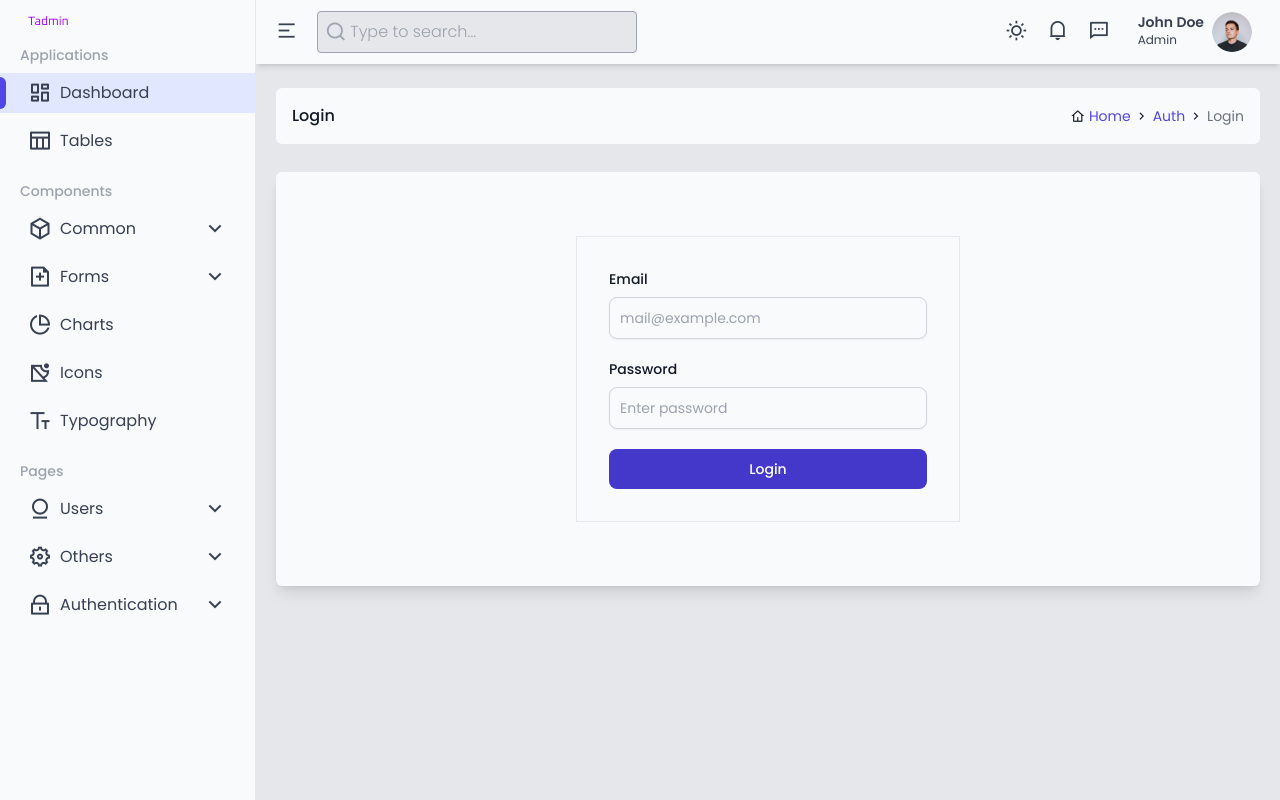
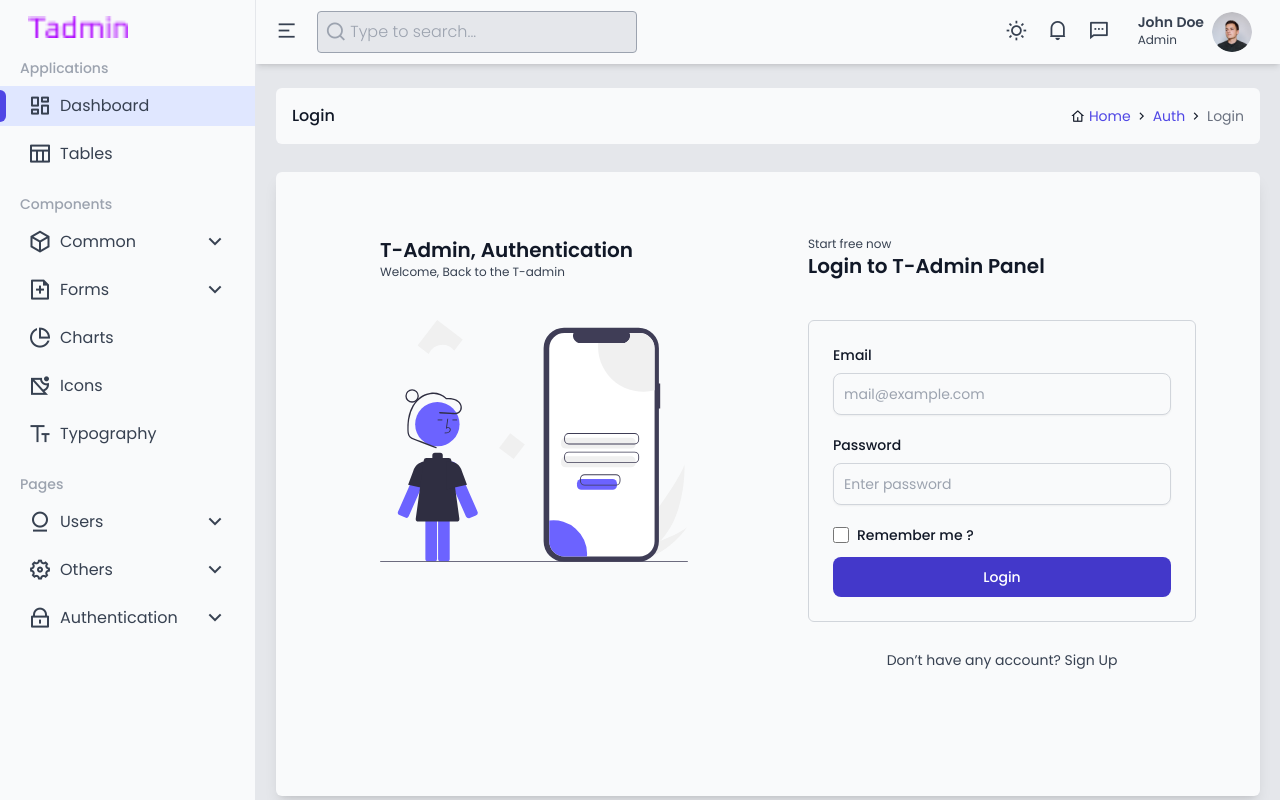
Before and after one commit to shantojatri/free-vue-tailwind-dashboard, a Vue app: page /login in a window 1280 px wide. Built offline with nearby package versions, Linux system fonts and the light colour scheme.

Commit message:
Update the login and registration apage

```diff
--- a/src/components/Partials/Sidebar.vue
+++ b/src/components/Partials/Sidebar.vue
@@ -126,8 +126,9 @@ const handleChildClick = (submenu: any) => {
       <div class="px-7">
         <RouterLink to="/">
           <img
+            class="w-[50%]"
             :src="Tadmin"
-            alt="w-40"
+            alt="t-admin"
           />
         </RouterLink>
       </div>
--- a/src/views/auth/Login.vue
+++ b/src/views/auth/Login.vue
@@ -1,6 +1,7 @@
-<script setup lang="ts">
+R<script setup lang="ts">
 import MainLayout from "@/layouts/MainLayout.vue";
 import Breadcrumb from "@/components/Partials/Breadcrumb.vue";
+import { RouterLink } from "vue-router";
 </script>
 
 <template>
@@ -8,8 +9,41 @@ import Breadcrumb from "@/components/Partials/Breadcrumb.vue";
     <!-- Breadcrumb -->
     <Breadcrumb :items="['Home', 'Auth', 'Login']" />
 
-    <div class="card p-16">
-      <form class="max-w-sm mx-auto p-8 border">
+    <div class="card min-h-[78vh] p-16">
+      <div class="grid md:grid-cols-2 gap-4 md:gap-8 xl:gap-20">
+        <!-- Left Side  -->
+        <div class="max-w-[700px] px-10">
+          <div class="mb-10">
+            <h3 class="text-xl font-semibold text-gray-900 dark:text-gray-50">
+              T-Admin, Authentication
+            </h3>
+            <p class="text-xs font-normal text-gray-700 dark:text-gray-100">
+              Welcome, Back to the T-admin
+            </p>
+          </div>
+          <div class="text-end">
+            <img
+              class="w-full"
+              src="../../assets/images/Illustration/login.svg"
+              alt="Login Svg"
+            />
+          </div>
+        </div>
+
+        <!-- Right Side  -->
+        <div class="w-full">
+          <div class="mb-10">
+            <p class="text-xs font-normal text-gray-700 dark:text-gray-100">
+              Start free now
+            </p>
+            <h3 class="text-xl font-semibold text-gray-900 dark:text-gray-50">
+              Login to T-Admin Panel
+            </h3>
+          </div>
+
+          <form
+            class="p-6 border border-gray-300 dark:border-gray-400 rounded-md"
+          >
             <div class="mb-5">
               <label
                 for="email"
@@ -19,7 +53,7 @@ import Breadcrumb from "@/components/Partials/Breadcrumb.vue";
               <input
                 type="email"
                 id="email"
-            class="shadow-sm bg-gray-50 border border-gray-300 text-gray-900 text-sm rounded-lg focus:ring-indigo-600 focus:border-indigo-600 block w-full p-2.5 dark:bg-gray-700 dark:border-gray-600 dark:placeholder-gray-400 dark:text-white dark:focus:ring-indigo-600 dark:focus:border-indigo-600 dark:shadow-sm-light"
+                class="shadow-sm bg-gray-50 border border-gray-300 text-gray-900 text-sm rounded-lg focus:ring-indigo-600 focus:border-indigo-600 block w-full p-2.5 dark:bg-neutral-800 dark:border-neutral-600 dark:placeholder-gray-400 dark:text-white dark:focus:ring-indigo-600 dark:focus:border-indigo-600 dark:shadow-sm-light"
                 placeholder="mail@example.com"
                 required
               />
@@ -33,18 +67,49 @@ import Breadcrumb from "@/components/Partials/Breadcrumb.vue";
               <input
                 type="password"
                 id="password"
-            class="shadow-sm bg-gray-50 border border-gray-300 text-gray-900 text-sm rounded-lg focus:ring-indigo-600 focus:border-indigo-600 block w-full p-2.5 dark:bg-gray-700 dark:border-gray-600 dark:placeholder-gray-400 dark:text-white dark:focus:ring-indigo-600 dark:focus:border-indigo-600 dark:shadow-sm-light"
+                class="shadow-sm bg-gray-50 border border-gray-300 text-gray-900 text-sm rounded-lg focus:ring-indigo-600 focus:border-indigo-600 block w-full p-2.5 dark:bg-neutral-800 dark:border-neutral-600 dark:placeholder-gray-400 dark:text-white dark:focus:ring-indigo-600 dark:focus:border-indigo-600 dark:shadow-sm-light"
                 placeholder="Enter password"
                 required
               />
             </div>
+
+            <div class="flex items-start mb-3">
+              <div class="flex items-center h-5">
+                <input
+                  id="rememberMe"
+                  type="checkbox"
+                  value=""
+                  class="w-4 h-4 border border-gray-300 rounded bg-gray-50 focus:ring-3 focus:ring-blue-300 dark:bg-gray-700 dark:border-gray-600 dark:focus:ring-blue-600 dark:ring-offset-gray-800 dark:focus:ring-offset-gray-800"
+                  required
+                />
+              </div>
+              <label
+                for="rememberMe"
+                class="ms-2 text-sm font-medium text-gray-900 dark:text-gray-300"
+              >
+                Remember me ?
+              </label>
+            </div>
+
             <button
               type="submit"
-          class="w-full text-white bg-indigo-700 hover:bg-indigo-800 focus:ring-4 focus:outline-none focus:ring-blue-300 font-medium rounded-lg text-sm px-5 py-2.5 text-center dark:bg-indigo-600 dark:hover:bg-indigo-700 dark:focus:ring-indigo-800"
+              class="w-full text-white bg-indigo-700 hover:bg-indigo-800 focus:ring-0 focus:outline-none font-medium rounded-lg text-sm px-5 py-2.5 text-center"
             >
               Login
             </button>
           </form>
+
+          <div
+            class="text-sm font-normal text-gray-700 dark:text-gray-100 text-center mt-7"
+          >
+            <p>Don’t have any account?
+              <RouterLink to="/register">
+                Sign Up
+              </RouterLink>
+            </p>
+          </div>
+        </div>
+      </div>
     </div>
   </MainLayout>
 </template>
--- a/src/views/auth/Register.vue
+++ b/src/views/auth/Register.vue
@@ -1,6 +1,7 @@
 <script setup lang="ts">
 import MainLayout from "@/layouts/MainLayout.vue";
 import Breadcrumb from "@/components/Partials/Breadcrumb.vue";
+import { RouterLink } from "vue-router";
 </script>
 
 <template>
@@ -8,9 +9,23 @@ import Breadcrumb from "@/components/Partials/Breadcrumb.vue";
     <!-- Breadcrumb -->
     <Breadcrumb :items="['Home', 'Auth', 'Register']" />
 
-    <div class="card p-16">
-      <form class="max-w-sm mx-auto p-8 border">
-        <div class="mb-5">
+    <div class="card min-h-[78vh] px-16 py-10">
+      <div class="grid md:grid-cols-2 gap-4 md:gap-8 xl:gap-20">
+        <!-- Left Side  -->
+        <div class="w-full">
+          <div class="mb-10">
+            <p class="text-xs font-normal text-gray-700 dark:text-gray-100">
+              Start free now
+            </p>
+            <h3 class="text-xl font-semibold text-gray-900 dark:text-gray-50">
+              Sign Up to T-Admin Panel
+            </h3>
+          </div>
+
+          <form
+            class="p-6 border border-gray-300 dark:border-gray-400 rounded-md"
+          >
+            <div class="mb-3">
               <label
                 for="fullName"
                 class="block mb-2 text-sm font-medium text-gray-900 dark:text-white"
@@ -19,12 +34,12 @@ import Breadcrumb from "@/components/Partials/Breadcrumb.vue";
               <input
                 type="text"
                 id="fullName"
-            class="shadow-sm bg-gray-50 border border-gray-300 text-gray-900 text-sm rounded-lg focus:ring-indigo-600 focus:border-indigo-600 block w-full p-2.5 dark:bg-gray-700 dark:border-gray-600 dark:placeholder-gray-400 dark:text-white dark:focus:ring-indigo-600 dark:focus:border-indigo-600 dark:shadow-sm-light"
+                class="shadow-sm bg-gray-50 border border-gray-300 text-gray-900 text-sm rounded-lg focus:ring-indigo-600 focus:border-indigo-600 block w-full p-2.5 dark:bg-neutral-800 dark:border-neutral-600 dark:placeholder-gray-400 dark:text-white dark:focus:ring-indigo-600 dark:focus:border-indigo-600 dark:shadow-sm-light"
                 placeholder="Example: John Smith"
                 required
               />
             </div>
-        <div class="mb-5">
+            <div class="mb-3">
               <label
                 for="email"
                 class="block mb-2 text-sm font-medium text-gray-900 dark:text-white"
@@ -33,26 +48,26 @@ import Breadcrumb from "@/components/Partials/Breadcrumb.vue";
               <input
                 type="email"
                 id="email"
-            class="shadow-sm bg-gray-50 border border-gray-300 text-gray-900 text-sm rounded-lg focus:ring-indigo-600 focus:border-indigo-600 block w-full p-2.5 dark:bg-gray-700 dark:border-gray-600 dark:placeholder-gray-400 dark:text-white dark:focus:ring-indigo-600 dark:focus:border-indigo-600 dark:shadow-sm-light"
+                class="shadow-sm bg-gray-50 border border-gray-300 text-gray-900 text-sm rounded-lg focus:ring-indigo-600 focus:border-indigo-600 block w-full p-2.5 dark:bg-neutral-800 dark:border-neutral-600 dark:placeholder-gray-400 dark:text-white dark:focus:ring-indigo-600 dark:focus:border-indigo-600 dark:shadow-sm-light"
                 placeholder="mail@example.com"
                 required
               />
             </div>
-        <div class="mb-5">
+            <div class="mb-3">
               <label
                 for="phone"
                 class="block mb-2 text-sm font-medium text-gray-900 dark:text-white"
                 >Phone</label
               >
               <input
-            type="text"
+                type="tel"
                 id="phone"
-            class="shadow-sm bg-gray-50 border border-gray-300 text-gray-900 text-sm rounded-lg focus:ring-indigo-600 focus:border-indigo-600 block w-full p-2.5 dark:bg-gray-700 dark:border-gray-600 dark:placeholder-gray-400 dark:text-white dark:focus:ring-indigo-600 dark:focus:border-indigo-600 dark:shadow-sm-light"
+                class="shadow-sm bg-gray-50 border border-gray-300 text-gray-900 text-sm rounded-lg focus:ring-indigo-600 focus:border-indigo-600 block w-full p-2.5 dark:bg-neutral-800 dark:border-neutral-600 dark:placeholder-gray-400 dark:text-white dark:focus:ring-indigo-600 dark:focus:border-indigo-600 dark:shadow-sm-light"
                 placeholder="01XXX-XXXXXXX"
                 required
               />
             </div>
-        <div class="mb-5">
+            <div class="mb-3">
               <label
                 for="password"
                 class="block mb-2 text-sm font-medium text-gray-900 dark:text-white"
@@ -61,26 +76,28 @@ import Breadcrumb from "@/components/Partials/Breadcrumb.vue";
               <input
                 type="password"
                 id="password"
-            class="shadow-sm bg-gray-50 border border-gray-300 text-gray-900 text-sm rounded-lg focus:ring-indigo-600 focus:border-indigo-600 block w-full p-2.5 dark:bg-gray-700 dark:border-gray-600 dark:placeholder-gray-400 dark:text-white dark:focus:ring-indigo-600 dark:focus:border-indigo-600 dark:shadow-sm-light"
+                class="shadow-sm bg-gray-50 border border-gray-300 text-gray-900 text-sm rounded-lg focus:ring-indigo-600 focus:border-indigo-600 block w-full p-2.5 dark:bg-neutral-800 dark:border-neutral-600 dark:placeholder-gray-400 dark:text-white dark:focus:ring-indigo-600 dark:focus:border-indigo-600 dark:shadow-sm-light"
                 placeholder="Enter password"
                 required
               />
             </div>
-        <div class="mb-5">
+
+            <div class="mb-3">
               <label
-            for="repeat-password"
+                for="confirm_password"
                 class="block mb-2 text-sm font-medium text-gray-900 dark:text-white"
-            >Confirm password</label
+                >Confirm Password</label
               >
               <input
                 type="password"
-            id="repeat-password"
-            class="shadow-sm bg-gray-50 border border-gray-300 text-gray-900 text-sm rounded-lg focus:ring-indigo-600 focus:border-indigo-600 block w-full p-2.5 dark:bg-gray-700 dark:border-gray-600 dark:placeholder-gray-400 dark:text-white dark:focus:ring-indigo-600 dark:focus:border-indigo-600 dark:shadow-sm-light"
+                id="confirm_password"
+                class="shadow-sm bg-gray-50 border border-gray-300 text-gray-900 text-sm rounded-lg focus:ring-indigo-600 focus:border-indigo-600 block w-full p-2.5 dark:bg-neutral-800 dark:border-neutral-600 dark:placeholder-gray-400 dark:text-white dark:focus:ring-indigo-600 dark:focus:border-indigo-600 dark:shadow-sm-light"
                 placeholder="Enter confirm password"
                 required
               />
             </div>
-        <div class="flex items-start mb-5">
+
+            <div class="flex items-start mb-3">
               <div class="flex items-center h-5">
                 <input
                   id="terms"
@@ -101,13 +118,45 @@ import Breadcrumb from "@/components/Partials/Breadcrumb.vue";
                 ></label
               >
             </div>
+
             <button
               type="submit"
-          class="w-full text-white bg-indigo-700 hover:bg-indigo-800 focus:ring-4 focus:outline-none focus:ring-blue-300 font-medium rounded-lg text-sm px-5 py-2.5 text-center dark:bg-indigo-600 dark:hover:bg-indigo-700 dark:focus:ring-indigo-800"
+              class="w-full text-white bg-indigo-700 hover:bg-indigo-800 focus:ring-0 focus:outline-none font-medium rounded-lg text-sm px-5 py-2.5 text-center"
             >
-          Register
+              Login
             </button>
           </form>
+
+          <div
+            class="text-sm font-normal text-gray-700 dark:text-gray-100 text-center mt-7"
+          >
+            <p>Already have an account?
+              <RouterLink to="/login">
+                Login
+              </RouterLink>
+            </p>
+          </div>
+        </div>
+
+        <!-- Right Side  -->
+        <div class="max-w-[700px] px-10">
+          <div class="mb-10">
+            <h3 class="text-xl font-semibold text-gray-900 dark:text-gray-50">
+              T-Admin, Authentication
+            </h3>
+            <p class="text-xs font-normal text-gray-700 dark:text-gray-100">
+              Welcome, Back to the T-admin
+            </p>
+          </div>
+          <div class="text-end">
+            <img
+              class="w-full"
+              src="../../assets/images/Illustration/login.svg"
+              alt="Login Svg"
+            />
+          </div>
+        </div>
+      </div>
     </div>
   </MainLayout>
 </template>
```
Also changed, not shown: src/assets/images/Illustration/login.svg (added). Lines whose indentation alone changed are shown as unchanged.
